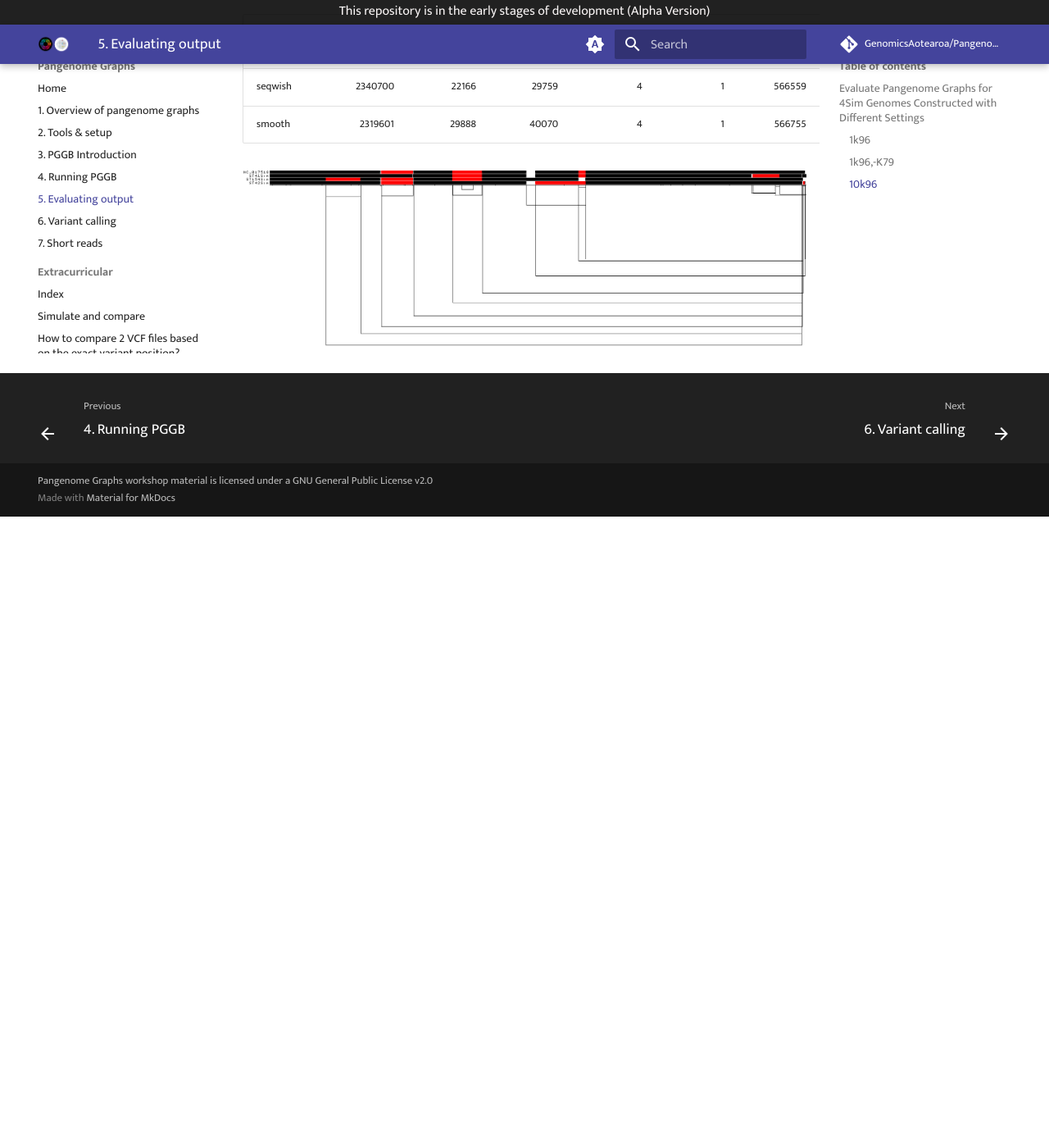
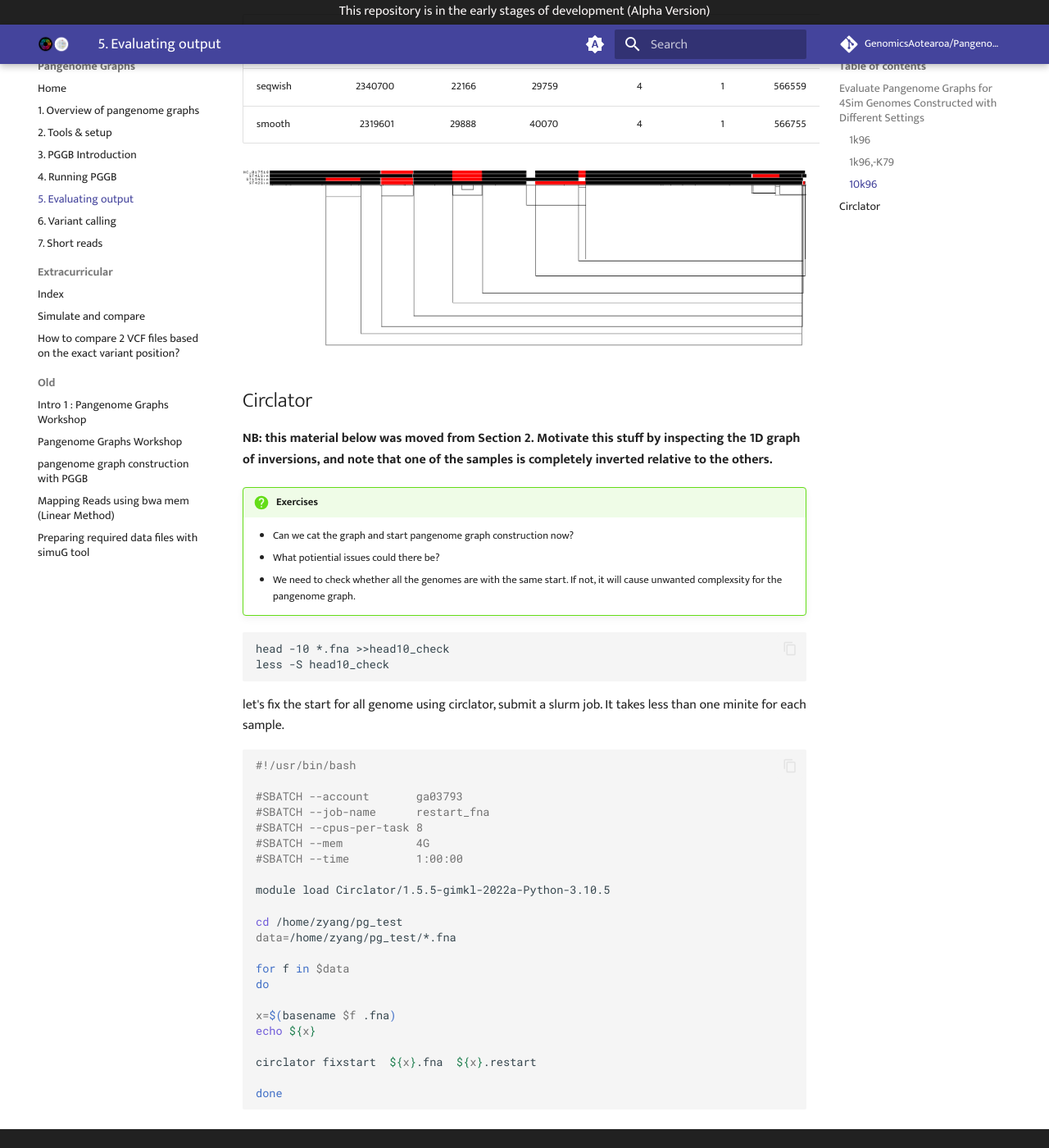
Before and after one commit to GenomicsAotearoa/Pangenome-Graphs-Workshop, an MkDocs documentation site: the page built from docs/5_Evaluating_pggb_output.md, in a window 1280 px wide and 1400 px high, scrolled down 1306 px. Shown: the whole window at 82% size. Built offline with MkDocs 1.6.1 and Material for MkDocs 9.7.7, drawn with Linux system fonts in a browser that asks for light colours; comment, search, counter and statistics services are not loaded; before the commit the page ends 1936 px from its top, so only the background shows below that.

Commit message:
Added circlator content from Section 2.
Still needs to be edited and reformatted.

````diff
--- a/docs/5_Evaluating_pggb_output.md
+++ b/docs/5_Evaluating_pggb_output.md
@@ -30,3 +30,44 @@
 |smooth	|2319601	|29888	|40070	|4	|1	|566755	|599287	|562078	|591481	|0|
 
 ![10k96 ODGI 1D visualization by path orientation](theme_figures/4Sim.fa.e7f7fe6.417fcdf.7659dc8.smooth.final.og.viz_inv_multiqc.png)
+
+## Circlator
+
+**NB: this material below was moved from Section 2. Motivate this stuff by inspecting the 1D graph of inversions, and
+note that one of the samples is completely inverted relative to the others.**
+
+!!! question "Exercises"
+
+    - Can we cat the graph and start pangenome graph construction now?
+    - What potiential issues could there be?
+    - We need to check whether all the genomes are with the same start. If not, it will cause unwanted complexsity for the pangenome graph.
+
+```bash
+head -10 *.fna >>head10_check
+less -S head10_check
+```
+let's fix the start for all genome using circlator, submit a slurm job. It takes less than one minite for each sample.
+```bash
+#!/usr/bin/bash
+
+#SBATCH --account       ga03793
+#SBATCH --job-name      restart_fna
+#SBATCH --cpus-per-task 8
+#SBATCH --mem           4G
+#SBATCH --time          1:00:00
+
+module load Circlator/1.5.5-gimkl-2022a-Python-3.10.5
+
+cd /home/zyang/pg_test
+data=/home/zyang/pg_test/*.fna
+
+for f in $data
+do
+
+x=$(basename $f .fna)
+echo ${x}
+
+circlator fixstart  ${x}.fna  ${x}.restart
+
+done
+```
````
